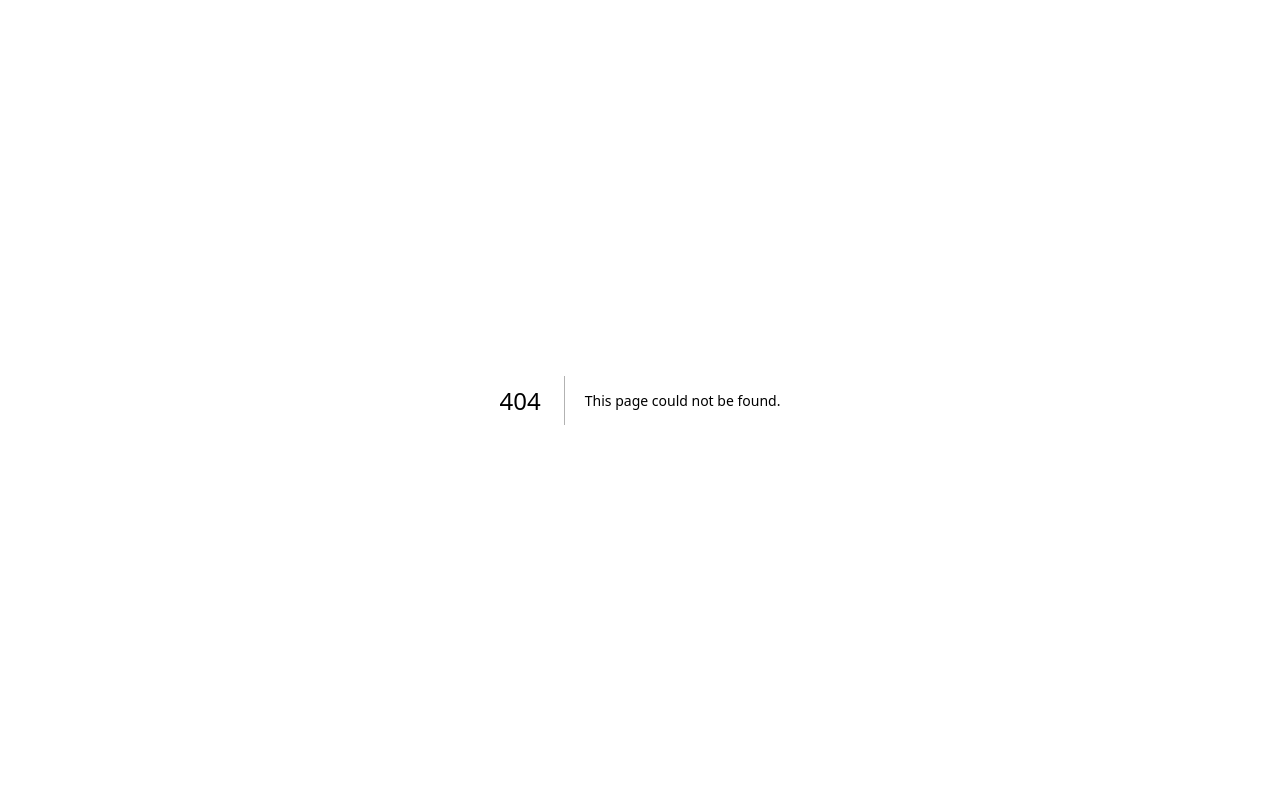
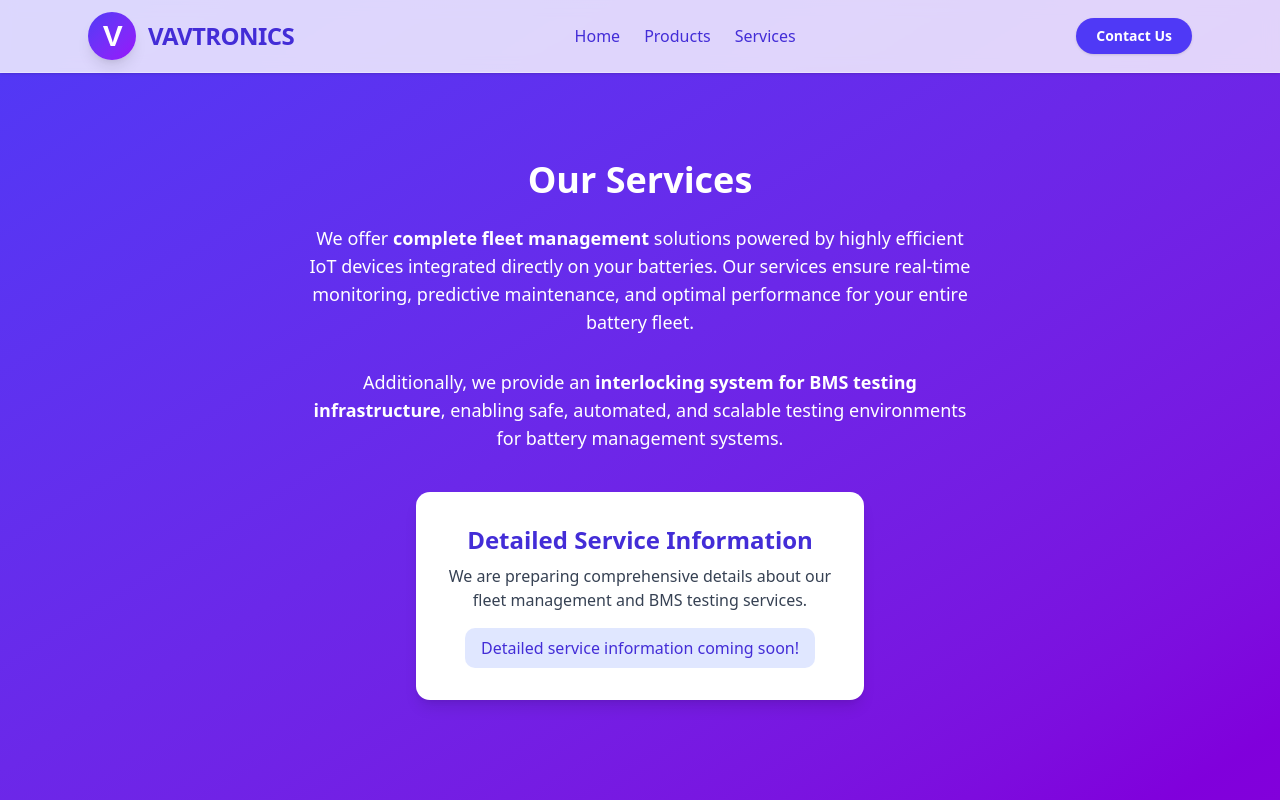
Before and after one commit to pkalbhor/vavtronics, a Next.js app: page /services in a window 1280 px wide. Before the commit this address had no page. Built offline with nearby package versions, Linux system fonts and the light colour scheme.

Commit message:
More finer website

```diff
--- a/components/ContactPage.jsx
+++ b/app/contact/page.js
@@ -1,3 +1,4 @@
+"use client";
 import React, { useState } from "react";
 import { Card, CardContent } from "@/components/ui/card";
 import { Button } from "@/components/ui/button";
--- a/app/page.js
+++ b/app/page.js
@@ -4,6 +4,7 @@ import { Button } from "@/components/ui/button";
 import { Sparkles, Rocket, Wrench, Phone, Layers, Cpu } from "lucide-react";
 import * as motion from "framer-motion/client";
 import TopNavBar from "@/components/TopNavBar"; // <-- Import the TopNavBar
+import Link from "next/link";
 
 // Placeholder AI photo URLs (replace with your own AI-generated images if desired)
 const aiPhotos = {
@@ -100,9 +101,11 @@ function ContactSection() {
             Email: <a href="mailto:info@example.com" className="underline text-pink-200">info@vavtronics.com</a><br />
             Phone: <span className="text-pink-200">+91 9876543210</span>
           </div>
-          <Button className="bg-pink-500 hover:bg-pink-600 rounded-full px-6 py-2 text-white text-md mt-2">
-            <Rocket className="mr-2 h-4 w-4" /> Get in Touch
-          </Button>
+          <Link href="/contact" passHref>
+            <Button className="bg-pink-500 hover:bg-pink-600 rounded-full px-6 py-2 text-white text-md mt-2">
+              <Rocket className="mr-2 h-4 w-4" /> Get in Touch
+            </Button>
+          </Link>
         </motion.div>
       </CardContent>
     </Card>
--- /dev/null
+++ b/app/products/page.js
@@ -0,0 +1,27 @@
+import React from "react";
+import TopNavBar from "@/components/TopNavBar"; // Import the TopNavBar component
+
+export default function ProductsPage() {
+  return (
+    <>
+    <TopNavBar />
+    <div className="min-h-screen bg-gradient-to-br from-indigo-600 to-purple-700 flex flex-col items-center justify-center p-4 pt-24">
+      <h1 className="text-4xl font-bold text-white mb-6">Our Products</h1>
+      <p className="text-lg text-white max-w-2xl text-center mb-10">
+        We specialize in advanced <span className="font-semibold">Battery Management Systems (BMS)</span> and cutting-edge <span className="font-semibold">IoT Solutions</span> for battery fleet monitoring and optimization. Our technology empowers businesses to maximize battery performance, ensure safety, and enable real-time data-driven decisions for large-scale battery deployments.
+      </p>
+      <div className="w-full max-w-md">
+        <div className="bg-white rounded-xl shadow-lg p-8 flex flex-col items-center">
+          <h2 className="text-2xl font-semibold text-indigo-700 mb-2">Detailed Product Information</h2>
+          <p className="text-gray-700 mb-4 text-center">
+            We are working hard to bring you comprehensive details about our BMS and IoT solutions for battery fleets.
+          </p>
+          <div className="bg-indigo-100 text-indigo-700 px-4 py-2 rounded-lg font-medium">
+            Detailed product information coming soon!
+          </div>
+        </div>
+      </div>
+    </div>
+    </>
+  );
+}
--- /dev/null
+++ b/app/services/page.js
@@ -0,0 +1,35 @@
+import React from "react";
+import TopNavBar from "@/components/TopNavBar";
+
+export default function ServicesPage() {
+  return (
+    <>
+      <TopNavBar />
+    <div className="min-h-screen bg-gradient-to-br from-indigo-600 to-purple-700 flex flex-col items-center justify-center p-4 pt-24">
+
+    {/* <div className="min-h-screen bg-gradient-to-br from-indigo-600 to-purple-700 flex flex-col"> */}
+      <main className="flex flex-col items-center flex-1 py-16 px-4">
+        <h1 className="text-4xl font-bold text-white mb-6">Our Services</h1>
+        <p className="text-lg text-white max-w-2xl text-center mb-8">
+          We offer <span className="font-semibold">complete fleet management</span> solutions powered by highly efficient IoT devices integrated directly on your batteries. Our services ensure real-time monitoring, predictive maintenance, and optimal performance for your entire battery fleet.
+        </p>
+        <p className="text-lg text-white max-w-2xl text-center mb-10">
+          Additionally, we provide an <span className="font-semibold">interlocking system for BMS testing infrastructure</span>, enabling safe, automated, and scalable testing environments for battery management systems.
+        </p>
+        <div className="w-full max-w-md">
+          <div className="bg-white rounded-xl shadow-lg p-8 flex flex-col items-center">
+            <h2 className="text-2xl font-semibold text-indigo-700 mb-2">Detailed Service Information</h2>
+            <p className="text-gray-700 mb-4 text-center">
+              We are preparing comprehensive details about our fleet management and BMS testing services.
+            </p>
+            <div className="bg-indigo-100 text-indigo-700 px-4 py-2 rounded-lg font-medium">
+              Detailed service information coming soon!
+            </div>
+          </div>
+        </div>
+      </main>
+    </div>
+    </>
+
+  );
+}
--- a/components/TopNavBar.jsx
+++ b/components/TopNavBar.jsx
@@ -9,7 +9,7 @@ export default function TopNavBar() {
         {/* Logo and Brand */}
         <div className="flex items-center gap-3">
           {/* Stylized V logo */}
-          <Link href="" >
+          <Link href="/" >
           <span
             className="h-12 w-12 flex items-center justify-center rounded-full bg-gradient-to-br from-indigo-600 to-purple-600 text-white font-extrabold text-3xl shadow-lg"
             style={{ fontFamily: "Montserrat, Arial, sans-serif", letterSpacing: "-0.05em" }}
@@ -28,19 +28,16 @@ export default function TopNavBar() {
           <Link href="/" className="text-indigo-700 hover:text-indigo-900 font-medium transition-colors">
             Home
           </Link>
-          <Link href="#products" className="text-indigo-700 hover:text-indigo-900 font-medium transition-colors">
+          <Link href="products" className="text-indigo-700 hover:text-indigo-900 font-medium transition-colors">
             Products
           </Link>
-          <Link href="#services" className="text-indigo-700 hover:text-indigo-900 font-medium transition-colors">
+          <Link href="services" className="text-indigo-700 hover:text-indigo-900 font-medium transition-colors">
             Services
-          </Link>
-          <Link href="contact" className="text-indigo-700 hover:text-indigo-900 font-medium transition-colors">
-            Contact
           </Link>
         </div>
         {/* Contact Button */}
         <div>
-          <Link href="#contact">
+          <Link href="contact">
             <Button className="bg-indigo-600 hover:bg-indigo-700 text-white rounded-full px-5 py-2 text-sm font-semibold shadow">
               Contact Us
             </Button>
```
